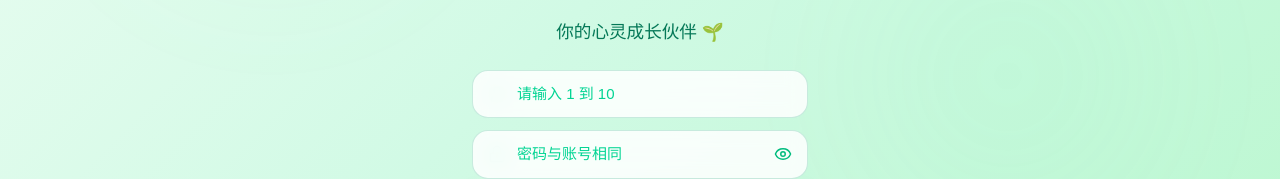
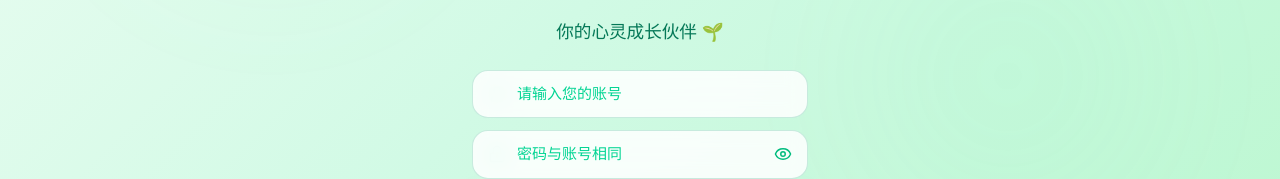
Before and after one commit to fuguierm-blip/trace-web, a Next.js app: page / in a window 1280 px wide. Shown: the part 452-631 px from the top of the page. Built offline with nearby package versions, Linux system fonts and the light colour scheme; a web font is replaced by a local one.

Commit message:
Update feedback reward copy and login placeholder

```diff
--- a/src/components/trace-app.tsx
+++ b/src/components/trace-app.tsx
@@ -345,7 +345,7 @@ function LoginScreen({ onLogin }: { onLogin: (account: UserAccount) => void }) {
                 type="text"
                 value={username}
                 onChange={(e) => setUsername(e.target.value)}
-                placeholder="请输入 1 到 10"
+                placeholder="请输入您的账号"
                 className="w-full pl-11 pr-4 py-3 rounded-2xl text-[15px] text-emerald-950 placeholder-emerald-400 focus:outline-none focus:ring-2 focus:ring-emerald-400/50 transition-all"
                 style={{ ...cuteTextStyle, fontWeight: 400, background: 'rgba(255,255,255,0.85)', border: '1.5px solid rgba(5, 150, 105, 0.2)', backdropFilter: 'blur(10px)' }}
               />
@@ -1114,7 +1114,7 @@ function PilotFeedbackQuestionnaire({
             />
             <div className="mt-4">
               <p className="text-sm text-emerald-900 mb-3" style={{ ...cuteTextStyle, fontWeight: 600 }}>
-                如果是“陶瓷杯 + 橡皮擦 + 随身笔记本”的组合，你会打几分？（满分 10 分）
+                如果是“多肉盆栽+卡套+随身笔记本+挂件”的组合，你会打几分？（满分 10 分）
               </p>
               <div className="grid grid-cols-5 sm:grid-cols-10 gap-2">
                 {Array.from({ length: 10 }, (_, index) => index + 1).map((score) => (
```
